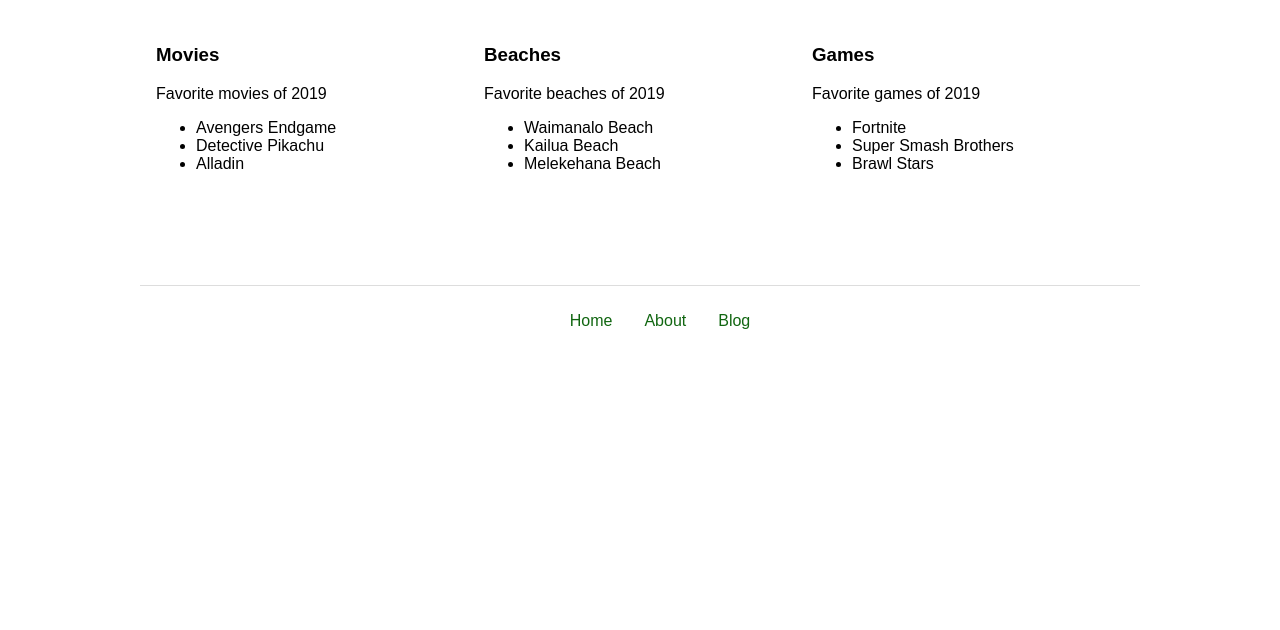
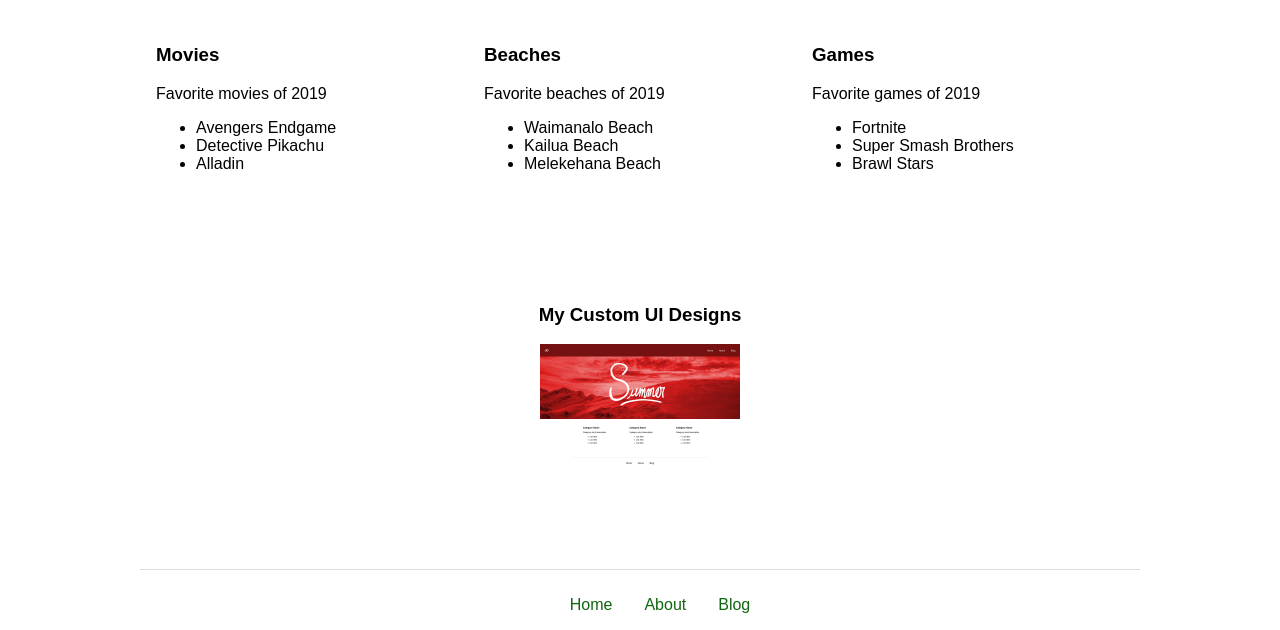
Before and after one commit to iwebstudent30/iwebstudent30.github.io, a plain HTML site: page index.html in a window 1280 px wide. Shown: the part 514-1144 px from the top of the page. Before the commit the page ends 860 px from the top, so only its background shows below. Drawn offline with Linux system fonts and the light colour scheme.

Commit message:
added ui image

```diff
--- a/css/style.css
+++ b/css/style.css
@@ -148,3 +148,13 @@ section {
     opacity: .5;
     font-size: .8em;
 }
+
+/* UI DESIGNS SECTION */
+
+.ui-designs {
+    text-align: center;
+}
+
+.ui-designs img {
+    max-width: 200px;
+}
--- a/index.html
+++ b/index.html
@@ -61,6 +61,10 @@
                 </ul>
             </div>
         </section>
+        <section class="ui-designs">
+            <h3>My Custom UI Designs</h3>
+            <a href="images/bloodsummer.png"><img src="images/bloodsummer.png" alt="My Blood Red Summer Design" /></a>
+        </section>
     </main>
     <footer>
         <nav class="site-nav">
```
Also changed, not shown: images/bloodsummer.png (added).
